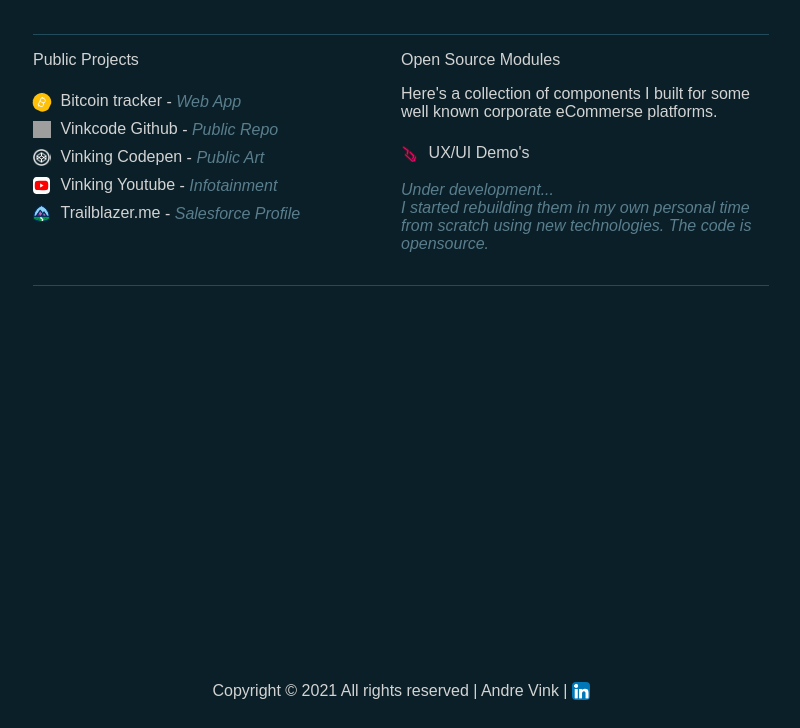
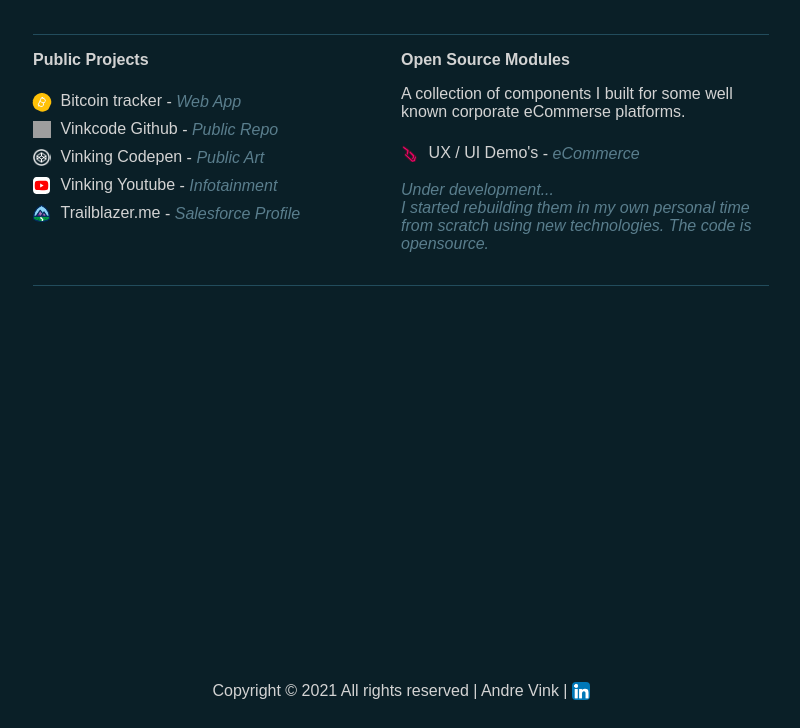
Before and after one commit to vinkcode/vinkcode.github.io, a plain HTML site: page index.html in a window 1280 px wide. Shown: the part 72-800 px from the top of the page, without its empty margins (239-1039 px from the left). Drawn offline with Linux system fonts and the light colour scheme; grey boxes are pictures that could not be loaded.

Commit message:
added some extra details to ux demos

```diff
--- a/index.html
+++ b/index.html
@@ -27,7 +27,7 @@
         <h1 class="title">Andre Vink</h1>
         <header>
             <div>
-                <span>Public Projects</span>
+                <strong>Public Projects</strong>
                 <ul class="links">
                     <li><a href="http://bitcoinchapters.com/">Bitcoin tracker</a> - <i>Web App</i></li>
                     <li><a href="https://github.com/vinkcode">Vinkcode Github</a> - <i>Public Repo</i></li>
@@ -37,11 +37,11 @@
                 </ul>
             </div>
             <div>
-                <span>Open Source Modules</span>
-                <p>Here's a collection of components I built for some well known corporate eCommerse platforms.</p>
+                <strong>Open Source Modules</strong>
+                <p>A collection of components I built for some well known corporate eCommerse platforms.</p>
                 <ul class="links">
                     <li>
-                        <a href="ux-portal/">UX/UI Demo's</a>
+                        <a href="ux-portal/">UX / UI Demo's</a> - <i>eCommerce</i>
                     </li>
                 </ul>
                 <p>
```
